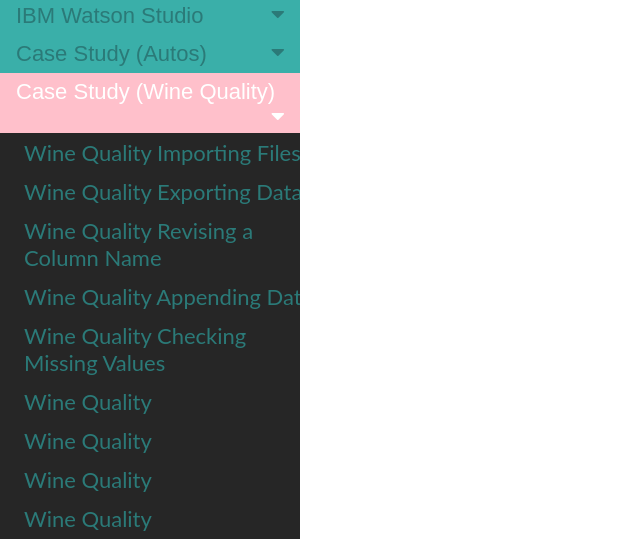
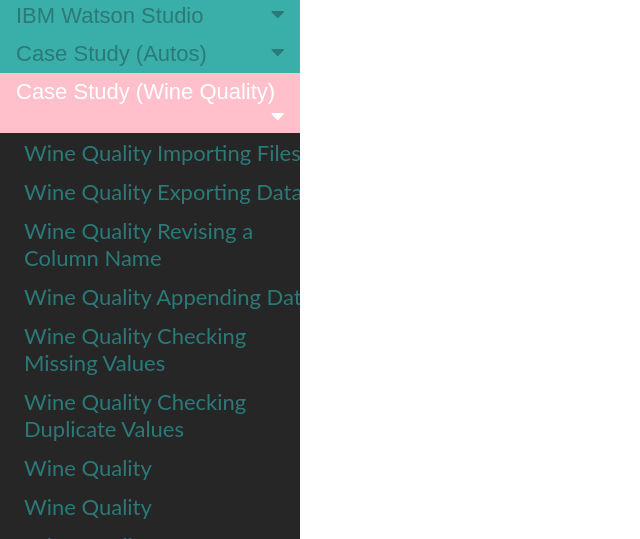
Before and after one commit to baharehgk/baharehgk.github.io, a plain HTML site: page index.html in a window 1280 px wide. Both pictures are taken after a click on the button "Case Study (Wine Quality)". Shown: the part 261-800 px from the top of the page, without its empty margins (0-640 px from the left). Drawn offline with Linux system fonts and the light colour scheme.

Commit message:
Update index.html

```diff
--- a/index.html
+++ b/index.html
@@ -188,7 +188,7 @@ body {
     <a href="https://DataScienceSchools.github.io/winecolumnname.html">Wine Quality Revising a Column Name</a>
     <a href="https://DataScienceSchools.github.io/wineappendingdata.html">Wine Quality Appending Data</a>
     <a href="https://DataScienceSchools.github.io/winemissingvalues.html">Wine Quality Checking Missing Values</a>
-    <a href="https://DataScienceSchools.github.io/.html">Wine Quality</a>
+    <a href="https://DataScienceSchools.github.io/wineduplicate.html">Wine Quality Checking Duplicate Values</a>
     <a href="https://DataScienceSchools.github.io/.html">Wine Quality</a>
     <a href="https://DataScienceSchools.github.io/.html">Wine Quality</a>
     <a href="https://DataScienceSchools.github.io/.html">Wine Quality</a>
```
